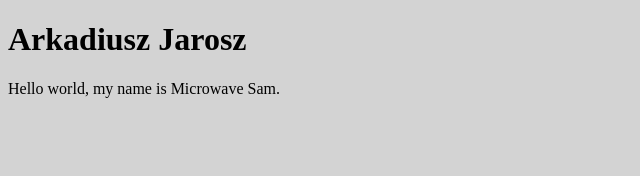
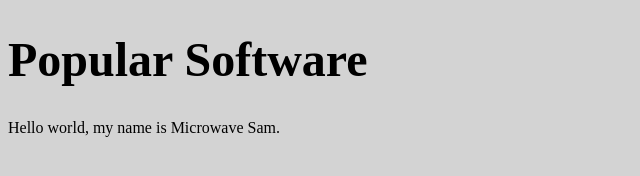
Before and after one commit to arkadiusz420/arkadiusz420.github.io, a plain HTML site: page index.html in a window 1280 px wide. Shown: the whole page, without its empty margins (0-640 px from the left). Drawn offline with Linux system fonts and the light colour scheme.

Commit message:
Update index.html

```diff
--- a/index.html
+++ b/index.html
@@ -1,7 +1,7 @@
 <!DOCTYPE html>
 <html>
 <body style="background-color:lightgrey;">
-<h1>Arkadiusz Jarosz</h1>
+<h1 style="font-size:300%;">Popular Software</h1>
 Hello world, my name is Microwave Sam.
 </body>
 
```
